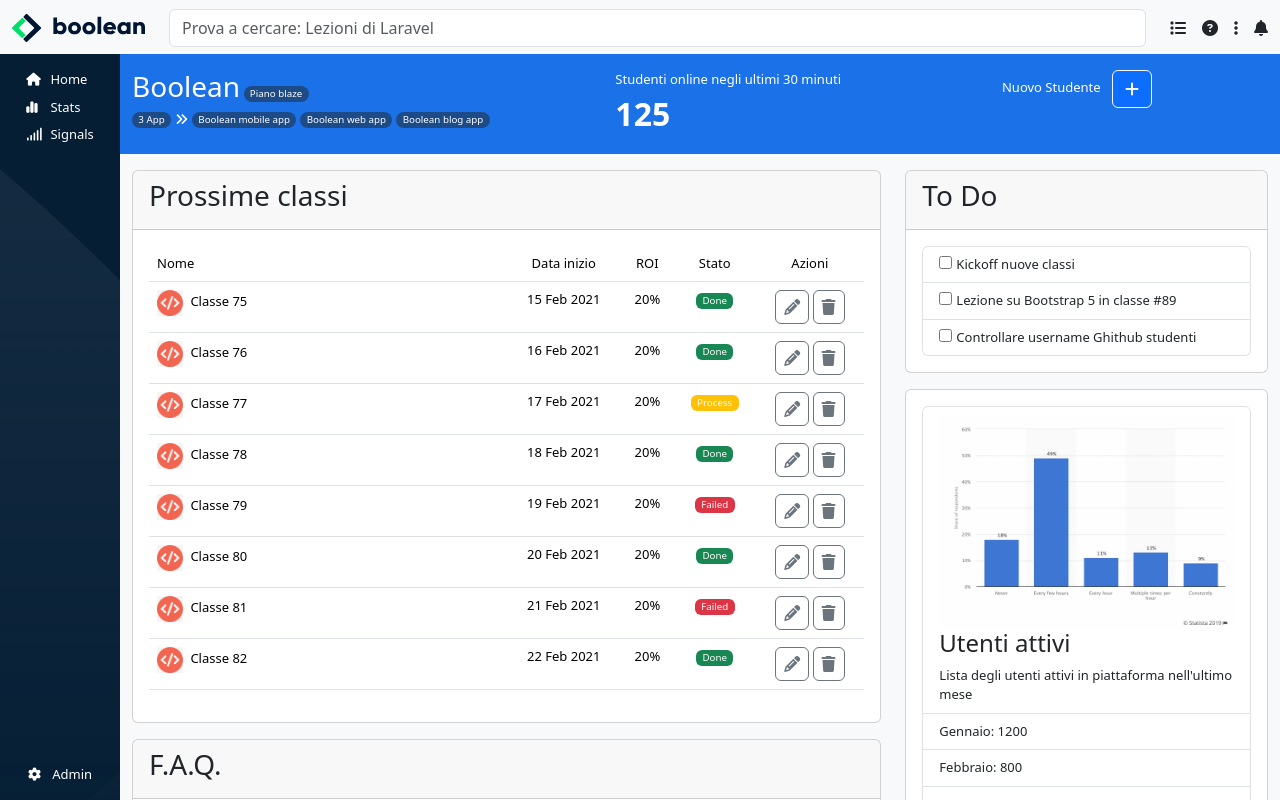
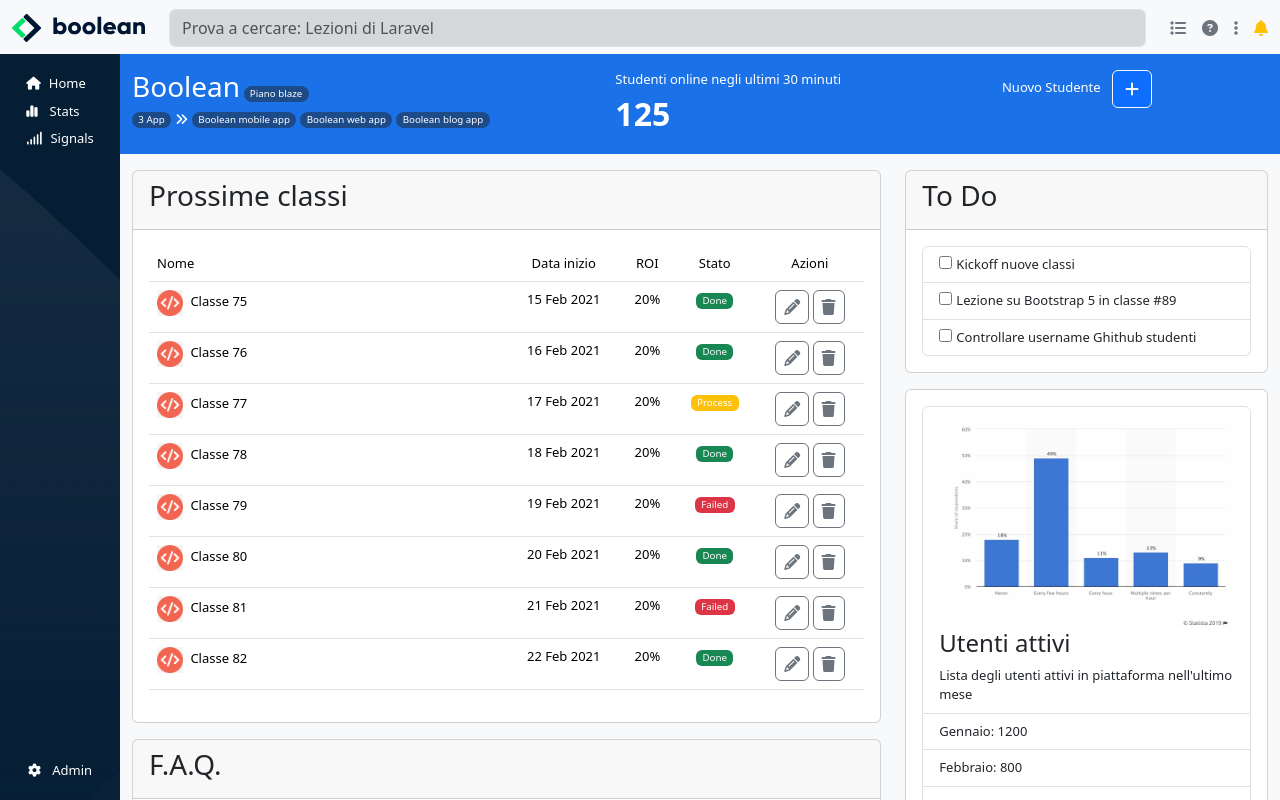
Before and after one commit to martinapiglio/html-css-bootstrap-dashboard, a plain HTML site: page index.html in a window 1280 px wide. Drawn offline with nearby package versions, Linux system fonts and the light colour scheme.

Commit message:
styling adj + hover effect

```diff
--- a/index.html
+++ b/index.html
@@ -21,26 +21,30 @@
 
             <div class="col-auto">
                 <div class="logo d-flex align-items-center">
-                    <img src="img/logo.svg" alt="logo">
-                    <img class="d-none" src="img/mobile-logo.png" alt="mobile-logo">
+                    <a href="">
+                        <img src="img/logo.svg" alt="logo">
+                    </a>
+                    <a href="">
+                        <img class="d-none" src="img/mobile-logo.png" alt="mobile-logo">
+                    </a>
                 </div>
             </div>
 
             <div class="col">
                 <!-- add magnifing glass inside searchbar -->
-                <input type="search" class="form-control" name="search" placeholder="Prova a cercare: Lezioni di Laravel">
+                <input type="search" class="form-control bg-secondary bg-opacity-25" name="search" placeholder="Prova a cercare: Lezioni di Laravel">
                 <!-- /// -->
             </div>
 
             <div class="col-auto">
                 <ul class="navbar-nav d-flex flex-row align-items-center gap-3">
-                    <li><a class="text-reset text-decoration-none" href=""><i class="fa-solid fa-list"></i></a></li>
-                    <li><a class="text-reset text-decoration-none" href=""><i class="fa-solid fa-circle-question"></i></a></li>
-                    <li><a class="text-reset text-decoration-none" href=""><i class="fa-solid fa-ellipsis-vertical"></i></a></li>
+                    <li><a class="text-reset text-decoration-none" href=""><i class="fa-solid fa-list text-secondary"></i></a></li>
+                    <li><a class="text-reset text-decoration-none" href=""><i class="fa-solid fa-circle-question text-secondary"></i></a></li>
+                    <li><a class="text-reset text-decoration-none" href=""><i class="fa-solid fa-ellipsis-vertical text-secondary"></i></a></li>
                     <!-- li with dropdown menu -->
                     <li class="nav-item dropdown">
                         <a class="nav-link text-decoration-none" href="#" role="button" data-bs-toggle="dropdown" aria-expanded="false">
-                            <i class="fa-solid fa-bell"></i>
+                            <i class="fa-solid fa-bell text-warning"></i>
                         </a>
                         <ul class="dropdown-menu">
                           <li><a class="dropdown-item" href="#">Profilo</a></li>
@@ -58,25 +62,18 @@
 
     <div class="vp-container d-flex">
 
-        <aside class="d-flex flex-column justify-content-between align-items-center text-white">
+        <aside class="d-flex flex-column justify-content-between align-items-center text-white py-3">
 
-            <div class="aside-top d-flex flex-row pt-3">
-
-                <ul class="icons-list m-0 p-0 pe-2">
-                    <li class="pb-2"><i class="fa-solid fa-house"></i></li>
-                    <li class="pb-2"><i class="fa-solid fa-chart-simple"></i></li>
-                    <li class="pb-2"><i class="fa-solid fa-signal"></i></li>
-                </ul>
-
-                <ul class="icons-list-txt m-0 p-0">
-                    <li class="pb-2"><span>Home</span></li>
-                    <li class="pb-2"><span>Stats</span></li>
-                    <li class="pb-2"><span>Signals</span></li>
+            <div class="aside-top">
+                <ul class="m-0 p-0">
+                    <li class="py-1 px-2"><i class="fa-solid fa-house me-2"></i><span class="icons-txt">Home</span></li>
+                    <li class="py-1 px-2"><i class="fa-solid fa-chart-simple me-2"></i><span class="icons-txt ms-1">Stats</span></li>
+                    <li class="py-1 px-2"><i class="fa-solid fa-signal me-2"></i><span class="icons-txt">Signals</span></li>
                 </ul>
 
             </div>
 
-            <div class="aside-bottom pb-3">
+            <div class="aside-bottom py-1 px-2">
                 <i class="fa-solid fa-gear pe-2"></i><span> Admin</span>
             </div>
 
--- a/style.css
+++ b/style.css
@@ -1,23 +1,39 @@
+/* general */
 ul {
     list-style: none;
 }
 
+/* nav */
 nav {
     height: 54px;
     background-color: #f8f9fa;
 }
 
+/* general container */
 .vp-container {
     height: calc(100vh - 54px);
     font-size: 13px;
 }
 
+/* aside */
 .vp-container aside {
     width: 120px;
     background-color: #051e34;
     background-image: url('img/sidebar-bg.png');
 }
 
+.vp-container aside .aside-top ul li,
+.vp-container aside .aside-bottom {
+    transition: all .2s;
+}
+
+.vp-container aside .aside-top ul li:hover,
+.vp-container aside .aside-bottom:hover {
+    background-color: #868e9a;
+    cursor: pointer;
+}
+
+/* inner container + header */
 .vp-container .vp-inner-container {
     width: calc(100% - 120px);
 }
@@ -27,6 +43,7 @@ nav {
     background-color: #1b72e8;
 }
 
+/* main */
 .vp-container .vp-inner-container main {
     height: calc(100% - 100px);
     background-color: #f8f9fa;
@@ -35,3 +52,7 @@ nav {
 main .row .col-8 .card .card-body table tbody tr td img {
     height: 2em
 }
+
+main .row .col-8 .card .card-body table tbody tr:hover {
+    background-color: #edeced;
+}
```
